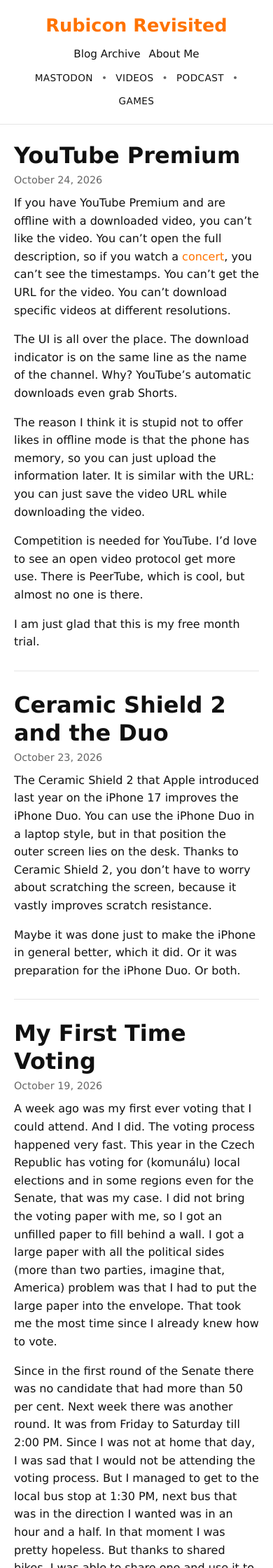
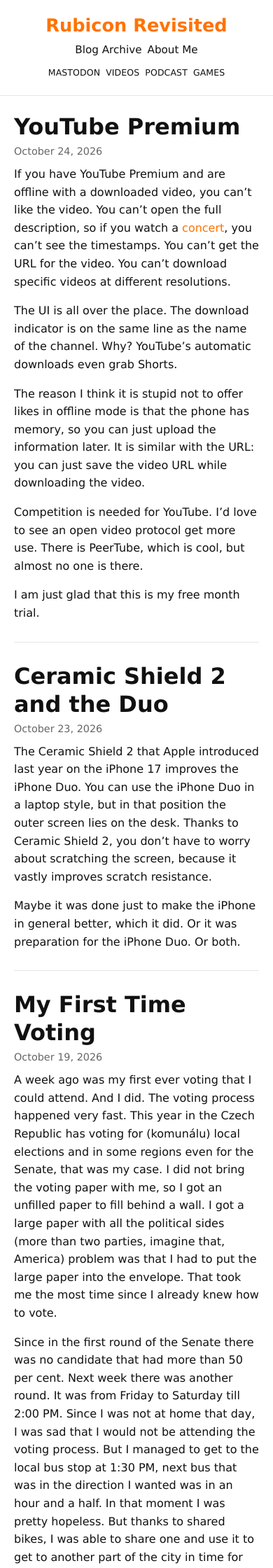
Before and after one commit to StepanJiri/stepankarasek.github.io, a Jekyll site: the page built from index.md, in a window 390 px wide. Shown: the top 2240 px of the page at 70% size. Built offline with Jekyll 4.4.1, drawn with Linux system fonts in a browser that asks for light colours.

Commit message:
Update style.css

```diff
--- a/assets/css/style.css
+++ b/assets/css/style.css
@@ -560,14 +560,14 @@ padding: 1.25rem 1.25rem 1rem;
 .site-brand {
 text-align: center;
 font-size: 1.6rem;
-margin-bottom: 0.4rem;
+margin-bottom: 0;
 }
 
 .sidebar-nav {
 flex-direction: row;
 flex-wrap: wrap;
 justify-content: center;
-column-gap: 0.75rem;
+column-gap: 0.5rem;
 row-gap: 0;
 }
 
@@ -582,15 +582,9 @@ margin: 0;
 margin-top: 0.5rem;
 }
 
-.nav-caps:not(:last-of-type)::after {
-content: "•";
-display: inline-block;
-margin-left: 0.75rem;
-color: var(--muted);
-}
-
-.nav-caps:hover::after {
-color: var(--muted);
+.nav-caps {
+font-size: 0.78rem;
+letter-spacing: 0.01em;
 }
 
 main {
```
